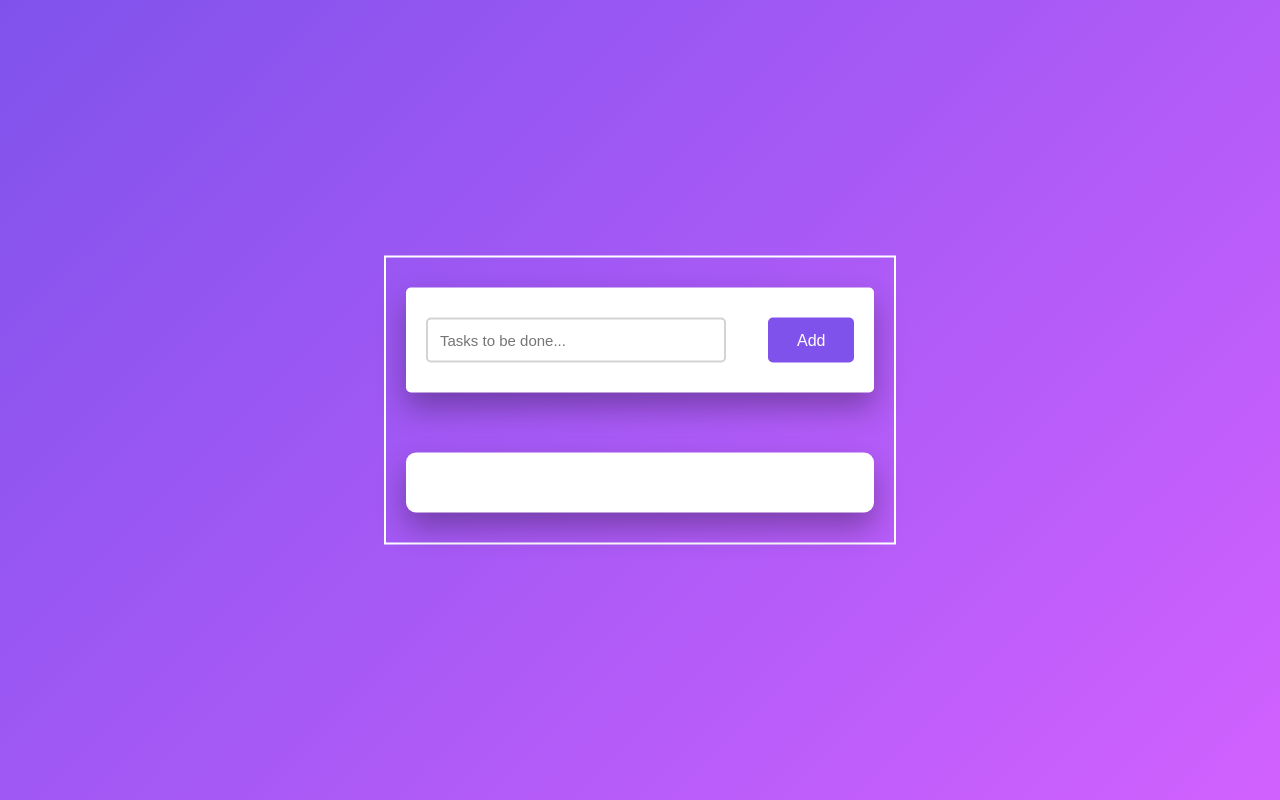
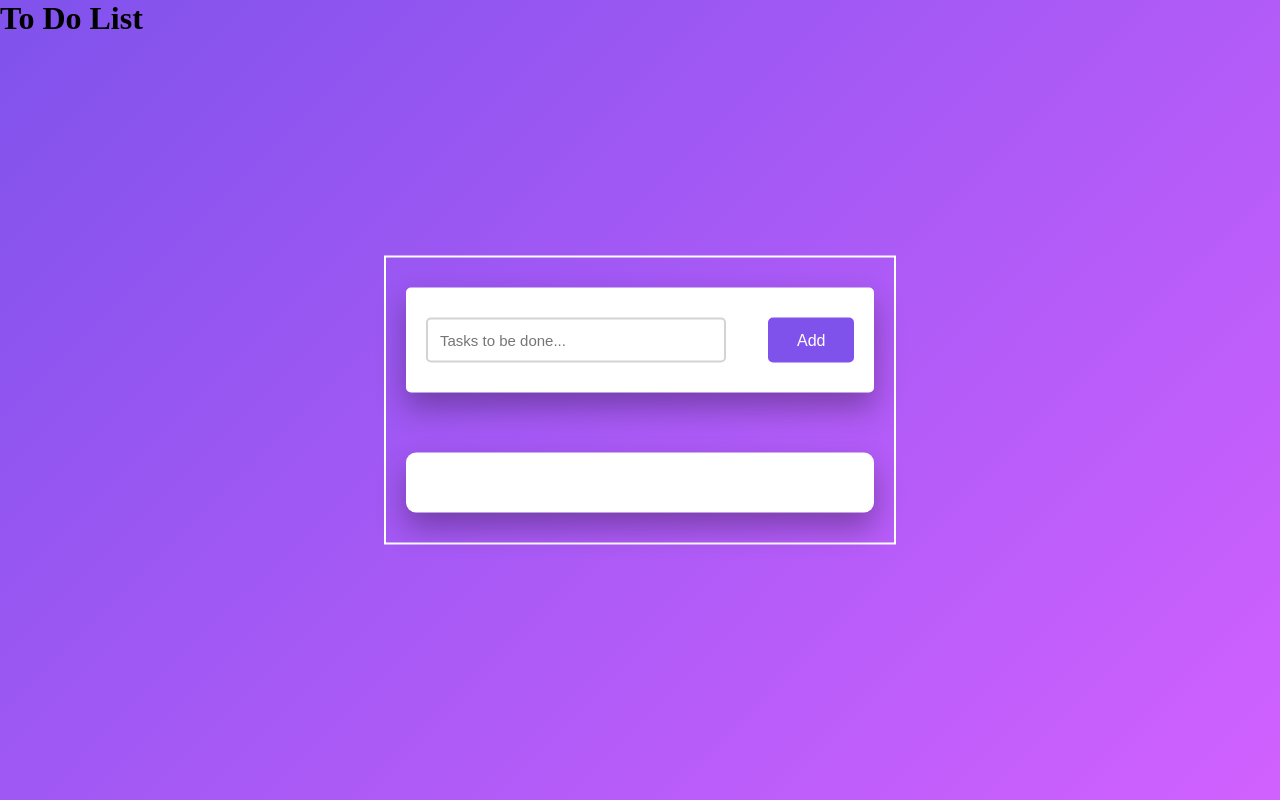
Before and after one commit to MohammedMaaz0213/To-Do-List, a plain HTML site: page index.html in a window 1280 px wide. Drawn offline with Linux system fonts and the light colour scheme.

Commit message:
Update index.html

```diff
--- a/index.html
+++ b/index.html
@@ -14,6 +14,8 @@
     />
   </head>
   <body>
+    <div class="main-container">
+      <h1 class="page-header">To Do List</h1>
       <div class="container">
         <div id="newtask">
           <input type="text" placeholder="Tasks to be done..." />
@@ -22,7 +24,7 @@
 
         <div id="tasks"></div>
       </div>
-
+    </div>
     <script src="index.js"></script>
   </body>
 </html>
```
Lines whose indentation alone changed are shown as unchanged.
